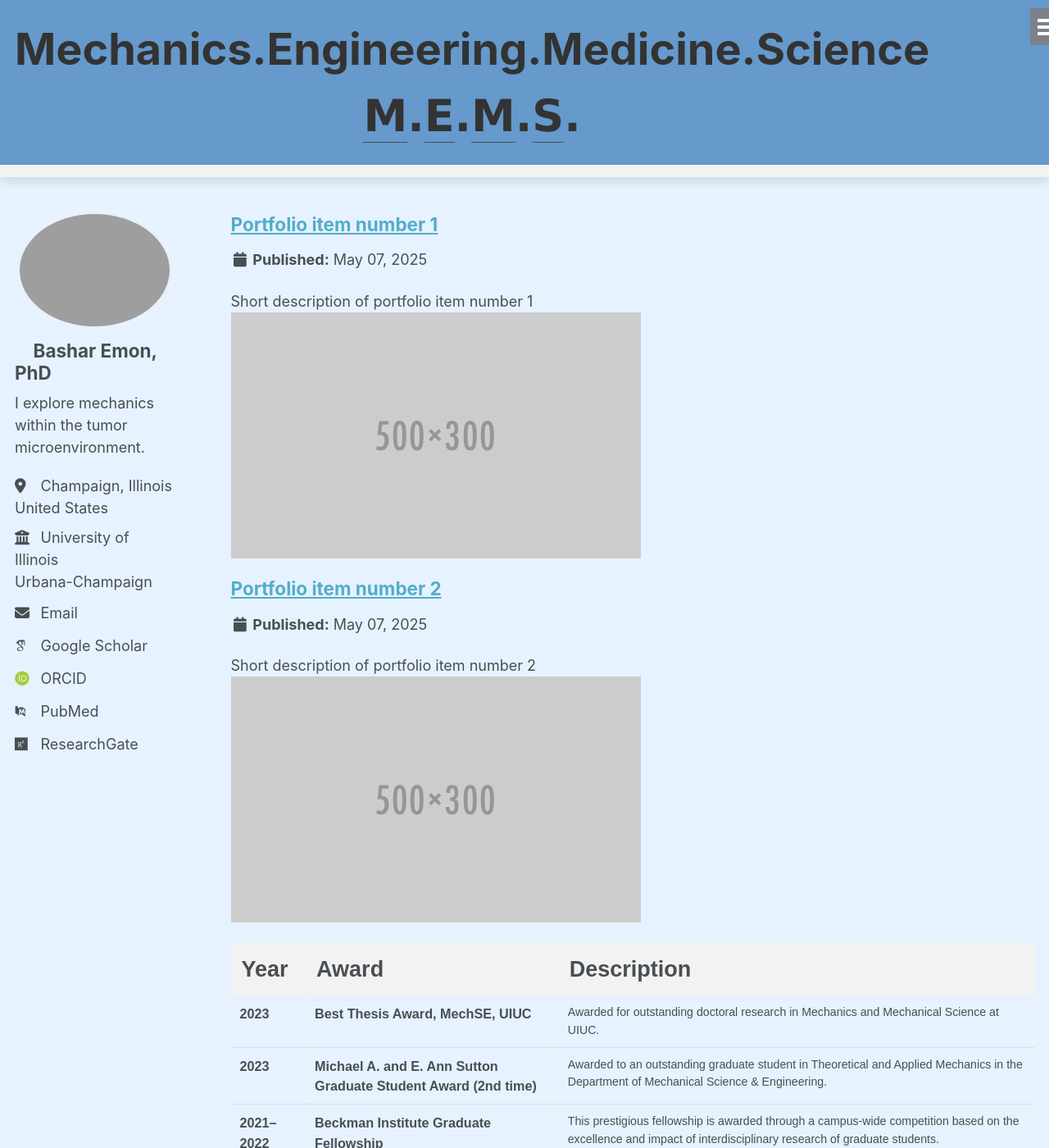
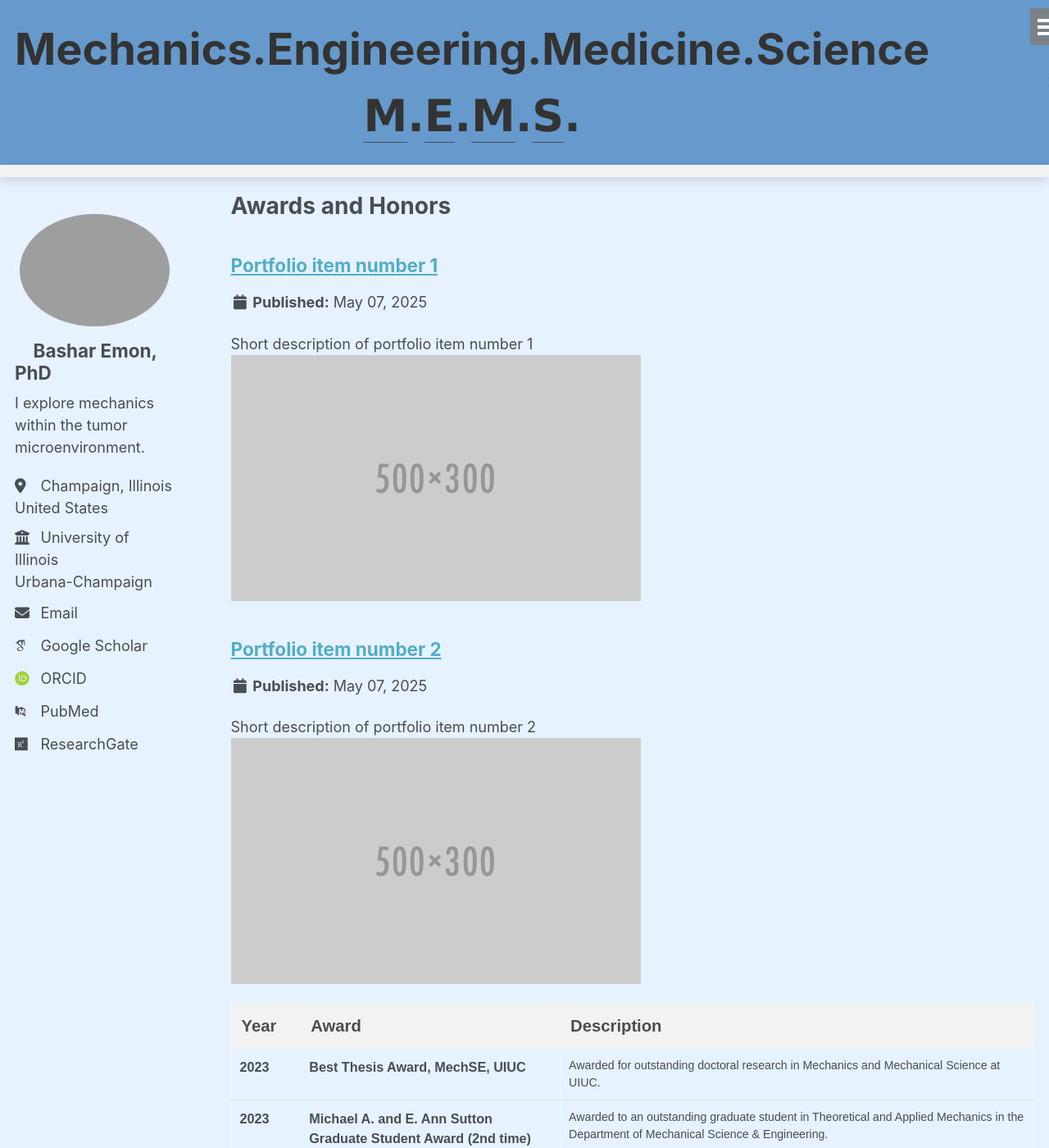
Before and after one commit to BasharEmon/BasharEmon.github.io, a Jekyll site: the page built from _pages/portfolio.html, in a window 1280 px wide and 1400 px high. Shown: the whole window at 82% size. Built offline with Jekyll 4.4.1, drawn with Linux system fonts in a browser that asks for light colours; some web fonts are replaced.

Commit message:
Update portfolio.html

```diff
--- a/_pages/portfolio.html
+++ b/_pages/portfolio.html
@@ -1,6 +1,6 @@
 ---
 layout: archive
-title: <h1 style="font-size: 200%;">Awards and Honors</h1> //"Awards and Honors"
+title: "Awards and Honors"
 permalink: /portfolio/
 author_profile: true
 ---
@@ -27,7 +27,7 @@ author_profile: true
       background-color: #f2f2f2;
       text-align: left;
       padding: 12px;
-      font-size: 200%;
+      font-size: 150%;
       font-weight: bold;
       vertical-align: top;
     }
```
